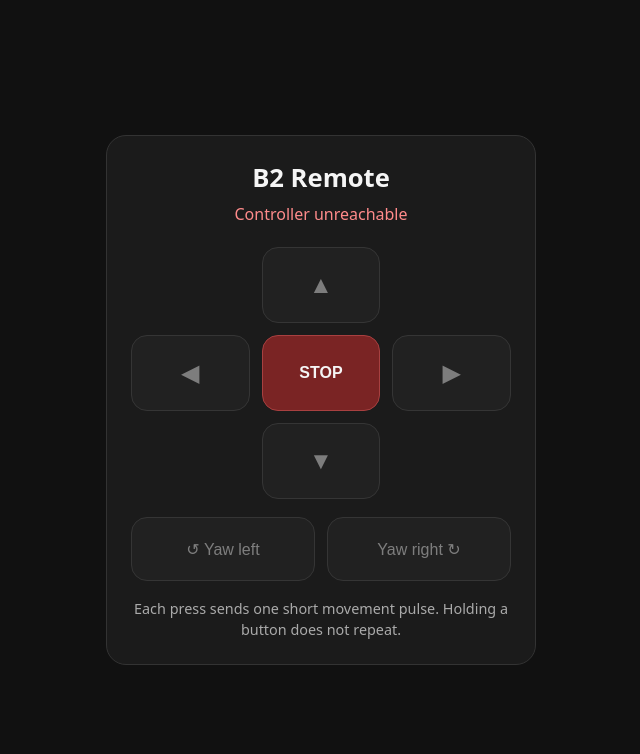
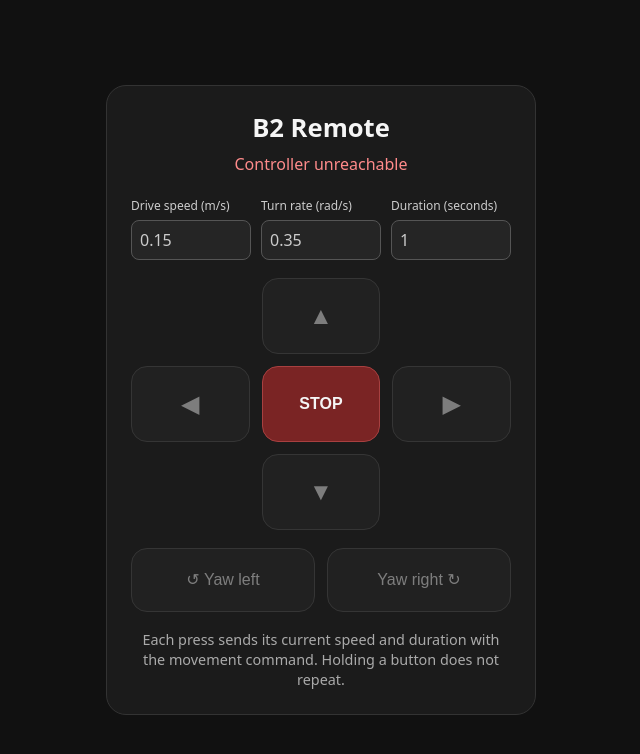
Before and after one commit to MuhammaDaniyal/b2-remote-web, a Python web app: template templates/index.html in a window 1280 px wide. Shown: the top 754 px of the page, without its empty margins (319-959 px from the left). Run offline with Jinja, Linux system fonts and the light colour scheme; the template is opened without the code that fills it, so the values that code supplies are empty.

Commit message:
Enhance motion command functionality by adding speed and duration parameters; update UI for input validation and display.

```diff
--- a/static/app.js
+++ b/static/app.js
@@ -3,6 +3,9 @@
 const statusElement = document.getElementById("status");
 const commandButtons = [...document.querySelectorAll("[data-command]")];
 const stopButton = document.getElementById("stop-button");
+const linearSpeedInput = document.getElementById("linear-speed");
+const yawSpeedInput = document.getElementById("yaw-speed");
+const durationInput = document.getElementById("duration");
 
 let requestInFlight = false;
 let localCooldownUntil = 0;
@@ -42,13 +45,26 @@ async function sendCommand(command) {
     if (requestInFlight || Date.now() < localCooldownUntil) return;
     requestInFlight = true;
     setButtonsDisabled(true);
+
+    const isYawCommand = command.startsWith("yaw_");
+    const speedInput = isYawCommand ? yawSpeedInput : linearSpeedInput;
+    const speed = Number(speedInput.value);
+    const duration_seconds = Number(durationInput.value);
+
+    if (!speedInput.checkValidity() || !durationInput.checkValidity()) {
+        setStatus("Enter values within the shown limits", "error");
+        requestInFlight = false;
+        refreshStatus();
+        return;
+    }
+
     setStatus(`Sending ${command}…`, "busy");
 
     try {
         const response = await fetch("/api/command", {
             method: "POST",
             headers: { "Content-Type": "application/json" },
-            body: JSON.stringify({ command }),
+            body: JSON.stringify({ command, speed, duration_seconds }),
         });
         const data = await response.json();
 
@@ -65,7 +81,7 @@ async function sendCommand(command) {
         }
 
         localCooldownUntil = Date.now() + 350;
-        setStatus(`Accepted: ${command}`, "busy");
+        setStatus(`Accepted: ${command} for ${duration_seconds}s`, "busy");
     } catch (_) {
         setStatus("Command request failed", "error");
     } finally {
--- a/static/style.css
+++ b/static/style.css
@@ -27,6 +27,38 @@ body {
 header {
     text-align: center;
     margin-bottom: 22px;
+}
+
+.motion-settings {
+    display: grid;
+    grid-template-columns: repeat(3, 1fr);
+    gap: 10px;
+    margin-bottom: 18px;
+}
+
+.motion-settings label {
+    display: grid;
+    gap: 6px;
+    color: #ccc;
+    font-size: 0.75rem;
+}
+
+.motion-settings input {
+    width: 100%;
+    min-height: 40px;
+    border: 1px solid #555;
+    border-radius: 8px;
+    padding: 6px 8px;
+    background: #252525;
+    color: inherit;
+    font: inherit;
+    font-size: 1rem;
+}
+
+@media (max-width: 400px) {
+    .motion-settings {
+        grid-template-columns: 1fr;
+    }
 }
 
 h1 {
--- a/templates/index.html
+++ b/templates/index.html
@@ -13,6 +13,21 @@
             <p id="status">Connecting…</p>
         </header>
 
+        <section class="motion-settings" aria-label="Motion settings">
+            <label>
+                Drive speed (m/s)
+                <input id="linear-speed" type="number" min="0.01" max="5" step="0.01" value="0.15" inputmode="decimal">
+            </label>
+            <label>
+                Turn rate (rad/s)
+                <input id="yaw-speed" type="number" min="0.01" max="1" step="0.01" value="0.35" inputmode="decimal">
+            </label>
+            <label>
+                Duration (seconds)
+                <input id="duration" type="number" min="0.01" max="30" step="0.01" value="1" inputmode="decimal">
+            </label>
+        </section>
+
         <section class="pad" aria-label="Movement controls">
             <button class="control forward" data-command="forward">▲</button>
             <button class="control left" data-command="left">◀</button>
@@ -27,7 +42,7 @@
         </section>
 
         <p class="note">
-            Each press sends one short movement pulse. Holding a button does not repeat.
+            Each press sends its current speed and duration with the movement command. Holding a button does not repeat.
         </p>
     </main>
 
```
Also changed, not shown: app.py (+42 -1 lines), robot_controller.py (+19 -5 lines).
